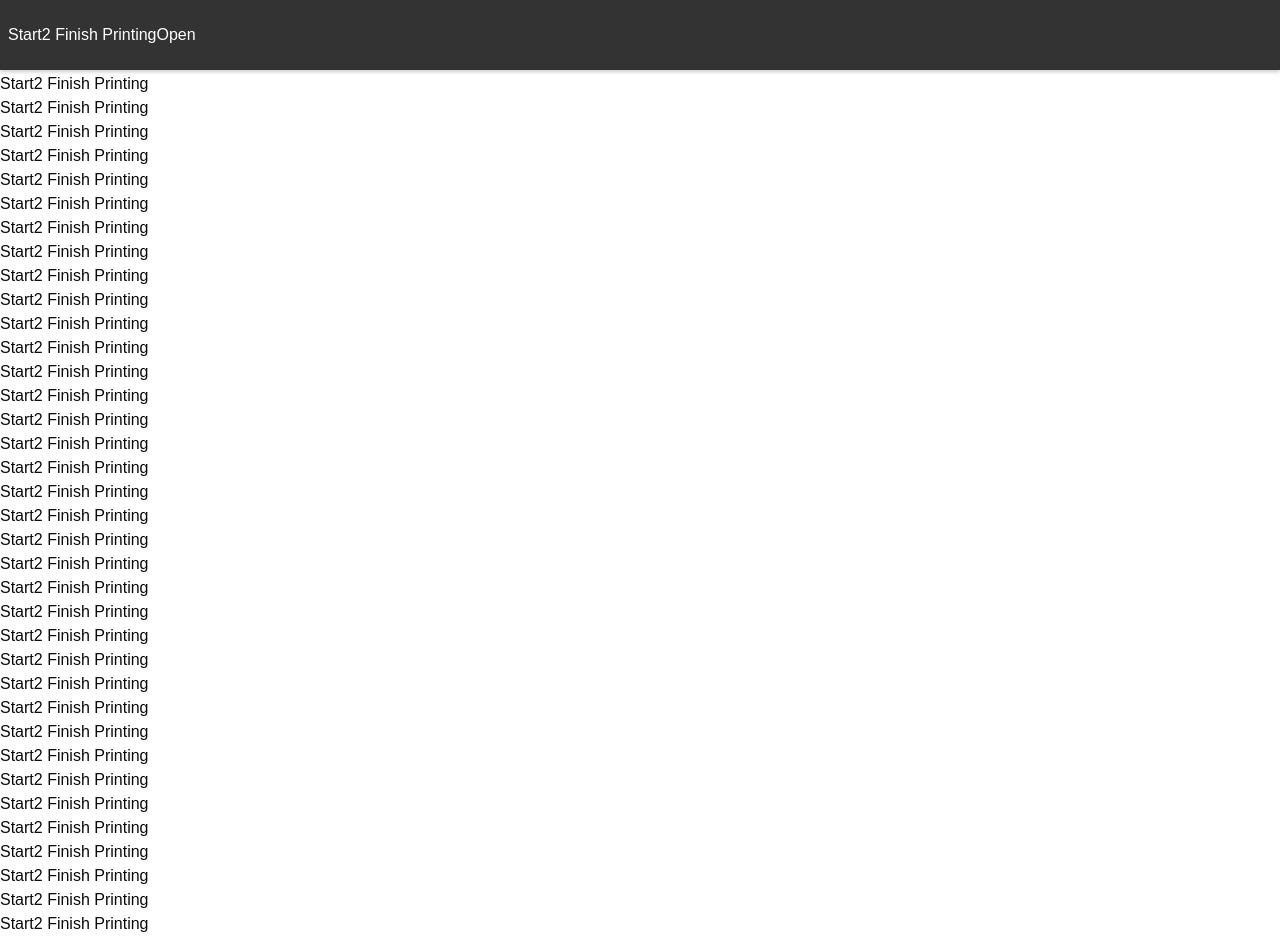
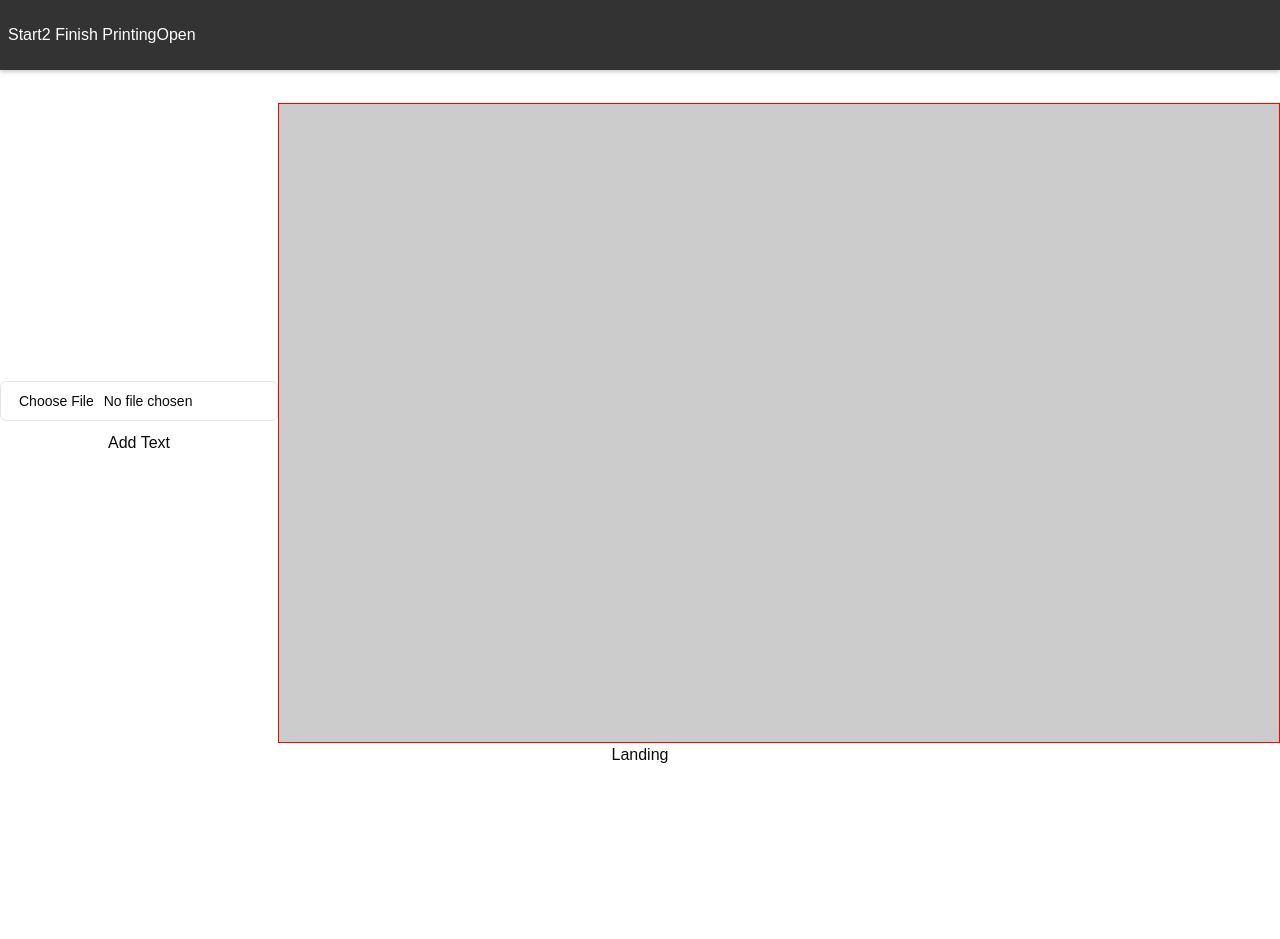
Before and after one commit to waleedahmed-x/printing, a Next.js app: page / in a window 1280 px wide. Shown: the top 939 px of the page. After the commit the page ends 804 px from the top, so only its background shows below. Built offline with nearby package versions, Linux system fonts and the light colour scheme.

Commit message:
Error | cnt rslve cnva

```diff
--- a/app/layout.tsx
+++ b/app/layout.tsx
@@ -1,6 +1,8 @@
 import type { Metadata } from "next";
 import localFont from "next/font/local";
 import "./globals.css";
+import "@/scss/index.css";
+import Appbar from "@/components/sections/appbar/Appbar";
 
 const geistSans = localFont({
   src: "./fonts/GeistVF.woff",
@@ -28,6 +30,7 @@ export default function RootLayout({
       <body
         className={`${geistSans.variable} ${geistMono.variable} antialiased`}
       >
+        <Appbar />
         {children}
       </body>
     </html>
--- a/app/page.tsx
+++ b/app/page.tsx
@@ -1,63 +1,10 @@
-import Appbar from "@/components/sections/appbar/Appbar";
 import React from "react";
-import "@/scss/index.css";
+import Canvas from "@/components/sections/canvas/Canvas";
 export default function Home() {
   return (
-    <>
-      <Appbar />
+    <div className="parent">
+      <Canvas />
       <p>Landing</p>
-      <p>Start2 Finish Printing</p>
-      <p>Start2 Finish Printing</p>
-      <p>Start2 Finish Printing</p>
-      <p>Start2 Finish Printing</p>
-      <p>Start2 Finish Printing</p>
-      <p>Start2 Finish Printing</p>
-      <p>Start2 Finish Printing</p>
-      <p>Start2 Finish Printing</p>
-      <p>Start2 Finish Printing</p>
-      <p>Start2 Finish Printing</p>
-      <p>Start2 Finish Printing</p>
-      <p>Start2 Finish Printing</p>
-      <p>Start2 Finish Printing</p>
-      <p>Start2 Finish Printing</p>
-      <p>Start2 Finish Printing</p>
-      <p>Start2 Finish Printing</p>
-      <p>Start2 Finish Printing</p>
-      <p>Start2 Finish Printing</p>
-      <p>Start2 Finish Printing</p>
-      <p>Start2 Finish Printing</p>
-      <p>Start2 Finish Printing</p>
-      <p>Start2 Finish Printing</p>
-      <p>Start2 Finish Printing</p>
-      <p>Start2 Finish Printing</p>
-      <p>Start2 Finish Printing</p>
-      <p>Start2 Finish Printing</p>
-      <p>Start2 Finish Printing</p>
-      <p>Start2 Finish Printing</p>
-      <p>Start2 Finish Printing</p>
-      <p>Start2 Finish Printing</p>
-      <p>Start2 Finish Printing</p>
-      <p>Start2 Finish Printing</p>
-      <p>Start2 Finish Printing</p>
-      <p>Start2 Finish Printing</p>
-      <p>Start2 Finish Printing</p>
-      <p>Start2 Finish Printing</p>
-      <p>Start2 Finish Printing</p>
-      <p>Start2 Finish Printing</p>
-      <p>Start2 Finish Printing</p>
-      <p>Start2 Finish Printing</p>
-      <p>Start2 Finish Printing</p>
-      <p>Start2 Finish Printing</p>
-      <p>Start2 Finish Printing</p>
-      <p>Start2 Finish Printing</p>
-      <p>Start2 Finish Printing</p>
-      <p>Start2 Finish Printing</p>
-      <p>Start2 Finish Printing</p>
-      <p>Start2 Finish Printing</p>
-      <p>Start2 Finish Printing</p>
-      <p>Start2 Finish Printing</p>
-      <p>Start2 Finish Printing</p>
-      <p>Start2 Finish Printing</p>
-    </>
+    </div>
   );
 }
--- /dev/null
+++ b/components/sections/canvas/Canvas.tsx
@@ -0,0 +1,204 @@
+"use client";
+import { Input } from "@/components/ui/input";
+import React, { useState, useRef, useEffect } from "react";
+import {
+  Layer,
+  Stage,
+  Image as KonvaImage,
+  Text,
+  Transformer,
+} from "react-konva";
+import { Html } from "react-konva-utils";
+
+interface TextItem {
+  id: string;
+  text: string;
+  x: number;
+  y: number;
+  fontSize: number;
+  isEditing: boolean;
+}
+
+export default function Canvas() {
+  const [image, setImage] = useState<HTMLImageElement | null>(null);
+  const [textItems, setTextItems] = useState<TextItem[]>([]);
+  const imageRef = useRef(null);
+  const transformerRef = useRef(null);
+  const [selectedShape, setSelectedShape] = useState(null);
+
+  const handleFileChange = (event: React.ChangeEvent<HTMLInputElement>) => {
+    const file = event.target.files?.[0];
+    if (file) {
+      const url = URL.createObjectURL(file);
+      const img = new window.Image();
+      img.src = url;
+      img.onload = () => {
+        setImage(img);
+      };
+    }
+  };
+
+  const addText = () => {
+    const newText: TextItem = {
+      id: Date.now().toString(),
+      text: "New Text",
+      x: 300,
+      y: 50,
+      fontSize: 30,
+      isEditing: false,
+    };
+    setTextItems((prev) => [...prev, newText]);
+  };
+
+  // eslint-disable-next-line @typescript-eslint/no-explicit-any
+  const handleSelect = (shape: any) => {
+    setSelectedShape(shape);
+  };
+
+  const handleTextDoubleClick = (id: string) => {
+    setTextItems((prev) =>
+      prev.map((item) => (item.id === id ? { ...item, isEditing: true } : item))
+    );
+  };
+
+  const handleTextChange = (id: string, value: string) => {
+    setTextItems((prev) =>
+      prev.map((item) => (item.id === id ? { ...item, text: value } : item))
+    );
+  };
+
+  const handleInputBlur = (id: string) => {
+    setTextItems((prev) =>
+      prev.map((item) =>
+        item.id === id ? { ...item, isEditing: false } : item
+      )
+    );
+  };
+
+  useEffect(() => {
+    if (selectedShape && transformerRef.current) {
+      // @ts-expect-error  bhanchod
+      transformerRef.current.nodes([selectedShape]);
+      //   @ts-expect-error bhanchod
+      transformerRef.current.getLayer().batchDraw();
+    }
+  }, [selectedShape]);
+
+  useEffect(() => {
+    const handleKeyDown = (e: KeyboardEvent) => {
+      if (selectedShape && (e.key === "Delete" || e.key === "Backspace")) {
+        if (e.shiftKey) {
+          // @ts-expect-error  bhanchod
+          if (selectedShape.attrs.id) {
+            setTextItems((prev) =>
+              // @ts-expect-error  bhanchod
+              prev.filter((item) => item.id !== selectedShape.attrs.id)
+            );
+          } else if (selectedShape === imageRef.current) {
+            setImage(null);
+          }
+          setSelectedShape(null);
+        }
+      }
+    };
+
+    window.addEventListener("keydown", handleKeyDown);
+
+    return () => {
+      window.removeEventListener("keydown", handleKeyDown);
+    };
+  }, [selectedShape]);
+
+  return (
+    <div className="playground-parent">
+      <div className="input-container">
+        <Input
+          type="file"
+          accept="image/*"
+          onChange={handleFileChange}
+          style={{ marginBottom: "10px" }}
+        />
+
+        <button onClick={addText} style={{ marginBottom: "10px" }}>
+          Add Text
+        </button>
+      </div>
+
+      <Stage
+        width={1000}
+        height={700}
+        className="playground"
+        onMouseDown={(e) => {
+          if (e.target === e.target.getStage()) {
+            setSelectedShape(null);
+          }
+        }}
+      >
+        <Layer>
+          {image && (
+            <KonvaImage
+              ref={imageRef}
+              image={image}
+              x={150}
+              y={150}
+              width={300}
+              height={300}
+              draggable
+              onClick={() => handleSelect(imageRef.current)}
+              onTap={() => handleSelect(imageRef.current)}
+            />
+          )}
+
+          {textItems.map((item) => (
+            <React.Fragment key={item.id}>
+              {!item.isEditing ? (
+                <Text
+                  id={item.id}
+                  text={item.text}
+                  x={item.x}
+                  y={item.y}
+                  fontSize={item.fontSize}
+                  draggable
+                  onClick={(e) => handleSelect(e.target)}
+                  onTap={(e) => handleSelect(e.target)}
+                  onDblClick={() => handleTextDoubleClick(item.id)}
+                />
+              ) : (
+                <Html>
+                  <input
+                    value={item.text}
+                    style={{
+                      position: "absolute",
+                      top: item.y,
+                      left: item.x,
+                      fontSize: item.fontSize,
+                      width: "auto",
+                      background: "none",
+                      border: "none",
+                      outline: "none",
+                    }}
+                    onChange={(e) => handleTextChange(item.id, e.target.value)}
+                    onBlur={() => handleInputBlur(item.id)}
+                  />
+                </Html>
+              )}
+            </React.Fragment>
+          ))}
+
+          {selectedShape && (
+            <Transformer
+              ref={transformerRef}
+              rotateEnabled={true}
+              boundBoxFunc={(oldBox, newBox) => {
+                if (newBox.width < 50 || newBox.height < 50) {
+                  return oldBox;
+                }
+                return newBox;
+              }}
+            />
+          )}
+        </Layer>
+      </Stage>
+    </div>
+  );
+}
--- /dev/null
+++ b/components/ui/input.tsx
@@ -0,0 +1,27 @@
+import * as React from "react";
+
+import { cn } from "@/lib/utils";
+
+export interface InputProps
+  extends React.InputHTMLAttributes<HTMLInputElement> {
+  // Optionally specify a default type
+  type?: string;
+}
+const Input = React.forwardRef<HTMLInputElement, InputProps>(
+  ({ className, type, ...props }, ref) => {
+    return (
+      <input
+        type={type}
+        className={cn(
+          "flex h-10 w-full rounded-md border border-input bg-background px-3 py-2 text-sm ring-offset-background file:border-0 file:bg-transparent file:text-sm file:font-medium file:text-foreground placeholder:text-muted-foreground focus-visible:outline-none focus-visible:ring-2 focus-visible:ring-ring focus-visible:ring-offset-2 disabled:cursor-not-allowed disabled:opacity-50",
+          className
+        )}
+        ref={ref}
+        {...props}
+      />
+    );
+  }
+);
+Input.displayName = "Input";
+
+export { Input };
--- a/next.config.mjs
+++ b/next.config.mjs
@@ -1,4 +1,18 @@
-/** @type {import('next').NextConfig} */
-const nextConfig = {};
+// /** @type {import('next').NextConfig} */
+// const nextConfig = {};
+
+// export default nextConfig;
+const nextConfig = {
+  webpack: (config, { isServer }) => {
+    if (isServer) {
+      // Ignore 'canvas' module on server-side build
+      config.externals.push({
+        canvas: "canvas",
+      });
+    }
+
+    return config;
+  },
+};
 
 export default nextConfig;
--- a/package.json
+++ b/package.json
@@ -11,12 +11,16 @@
   "dependencies": {
     "@radix-ui/react-dropdown-menu": "^2.1.2",
     "@radix-ui/react-slot": "^1.1.0",
+    "axios": "^1.7.7",
     "class-variance-authority": "^0.7.0",
     "clsx": "^2.1.1",
+    "konva": "^9.3.15",
     "lucide-react": "^0.447.0",
     "next": "14.2.14",
     "react": "^18",
     "react-dom": "^18",
+    "react-konva": "^18.2.10",
+    "react-konva-utils": "^1.0.6",
     "tailwind-merge": "^2.5.2",
     "tailwindcss-animate": "^1.0.7"
   },
--- a/scss/index.css
+++ b/scss/index.css
@@ -17,4 +17,30 @@
 .appbar .dropdown {
   display: flex;
   flex-direction: column;
+}
+
+.parent {
+  display: flex;
+  flex-direction: column;
+  align-items: center;
+  justify-content: center;
+  width: 100%;
+  min-height: 100vh;
+}
+.parent .playground-parent {
+  display: flex;
+  justify-content: center;
+  align-items: center;
+  padding-top: 70px;
+  width: 100%;
+}
+.parent .playground-parent .input-container {
+  display: flex;
+  flex-direction: column;
+}
+.parent .playground-parent .playground {
+  width: 80%;
+  height: 80vh;
+  border: 1px solid red;
+  background: #ccc;
 }/*# sourceMappingURL=index.css.map */
--- a/scss/index.scss
+++ b/scss/index.scss
@@ -19,3 +19,28 @@ $appbarHeight: 70px;
     flex-direction: column;
   }
 }
+.parent {
+  display: flex;
+  flex-direction: column;
+  align-items: center;
+  justify-content: center;
+  width: 100%;
+  min-height: 100vh;
+  .playground-parent {
+    display: flex;
+    justify-content: center;
+    align-items: center;
+    padding-top: $appbarHeight;
+    width: 100%;
+    .input-container {
+      display: flex;
+      flex-direction: column;
+    }
+    .playground {
+      width: 80%;
+      height: 80vh;
+      border: 1px solid red;
+      background: #ccc;
+    }
+  }
+}
```
Also changed, not shown: 2 other files (tests, documents, lock files or other folders).
